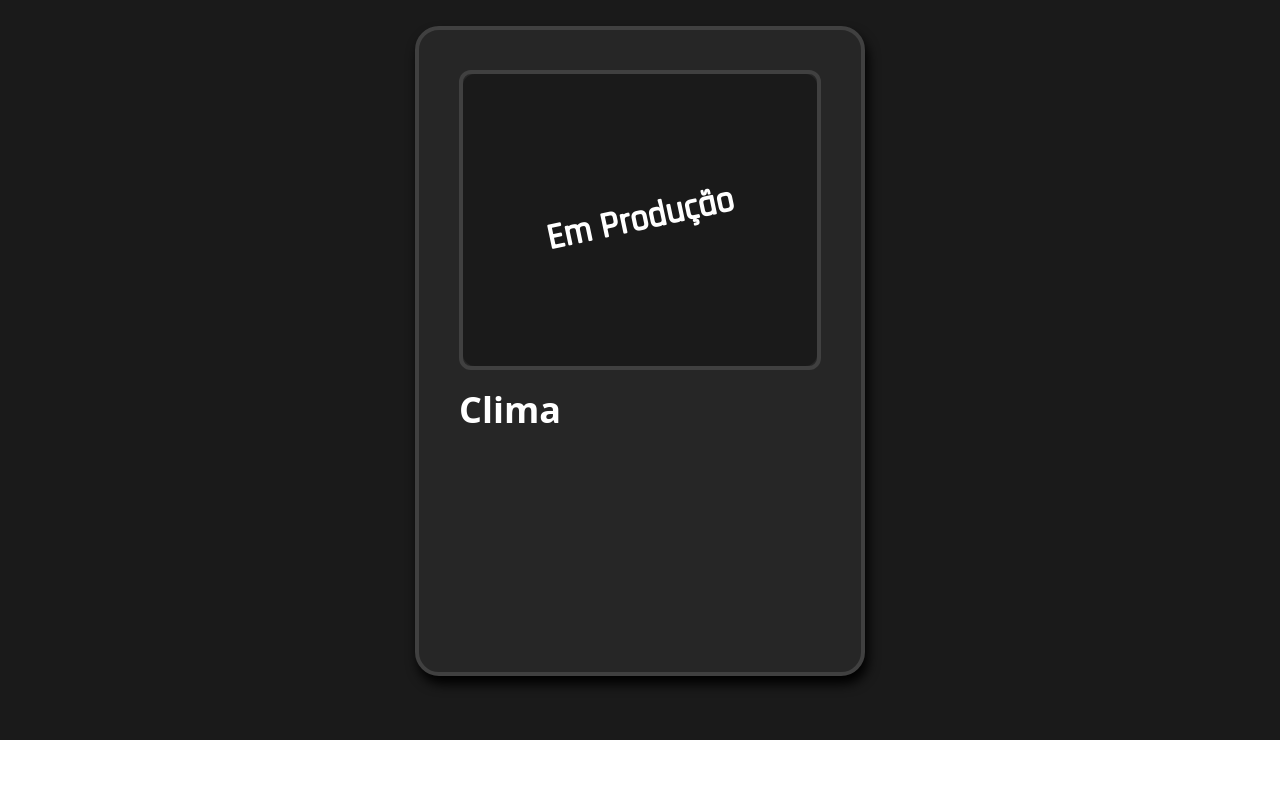
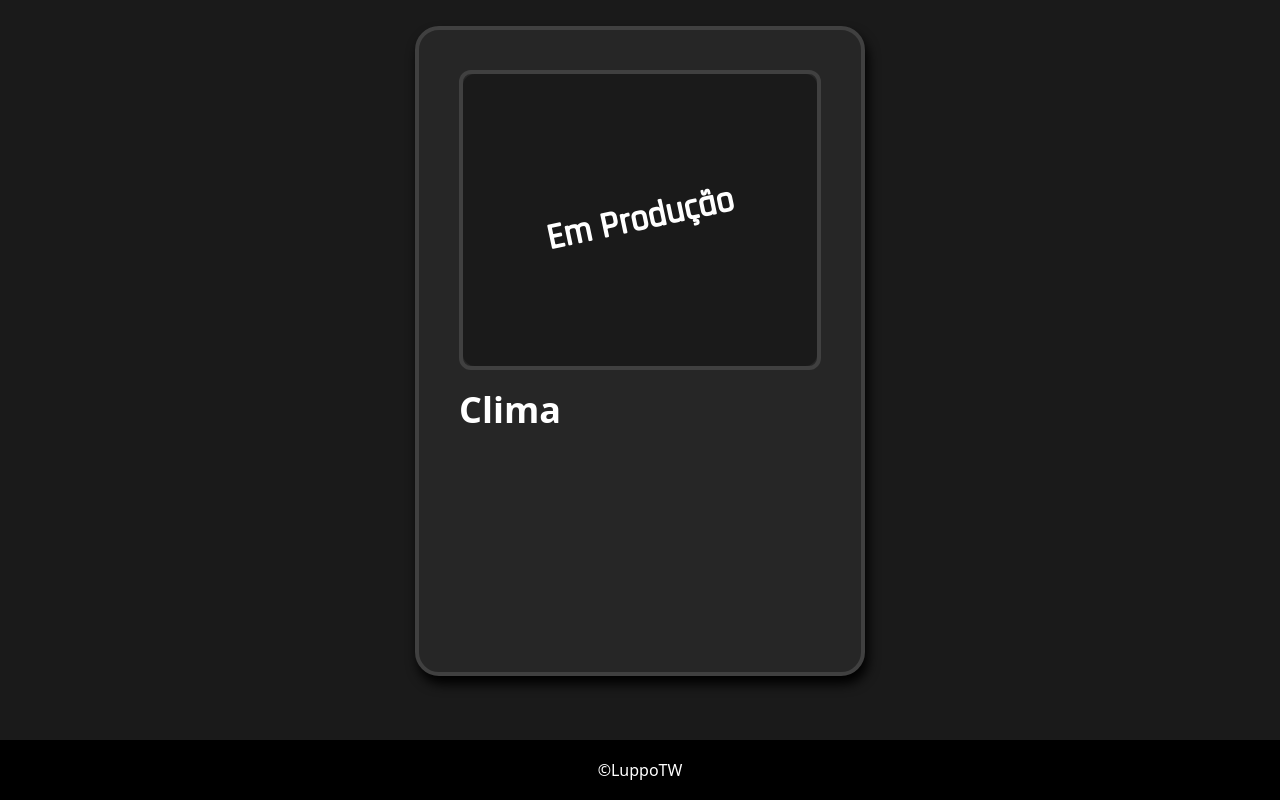
Before and after one commit to FernandoLuppo/portfolio, a React (Vite) app: page / in a window 1280 px wide. Shown: the part 3252-4052 px from the top of the page. Before the commit the page ends 3992 px from the top, so only its background shows below. Built offline with nearby package versions, Linux system fonts and the light colour scheme.

Commit message:
feat: Finished Footer component

```diff
--- a/src/app/page/Home.tsx
+++ b/src/app/page/Home.tsx
@@ -1,4 +1,4 @@
-import { Header } from "../shared/components"
+import { Footer, Header } from "../shared/components"
 import { AboutMe, Introduction, Projects, Technologies } from "./components"
 
 export const Home: React.FC = () => {
@@ -11,7 +11,7 @@ export const Home: React.FC = () => {
         <Technologies />
         <Projects />
       </main>
-      {/* Footer */}
+      <Footer />
     </>
   )
 }
--- /dev/null
+++ b/src/app/shared/components/footer/Footer.tsx
@@ -0,0 +1,7 @@
+export const Footer: React.FC = () => {
+  return (
+    <footer className="flex justify-center items-center w-full min-h-[60px] bg-black">
+      <span className="text-white h-full">&copy;LuppoTW</span>
+    </footer>
+  )
+}
--- a/src/app/shared/components/index.ts
+++ b/src/app/shared/components/index.ts
@@ -1,2 +1,3 @@
 export * from "./header/Header"
 export * from "./technology/Technology"
+export * from "./footer/Footer"
```
Also changed, not shown: 1 other file (tests, documents, lock files or other folders).
